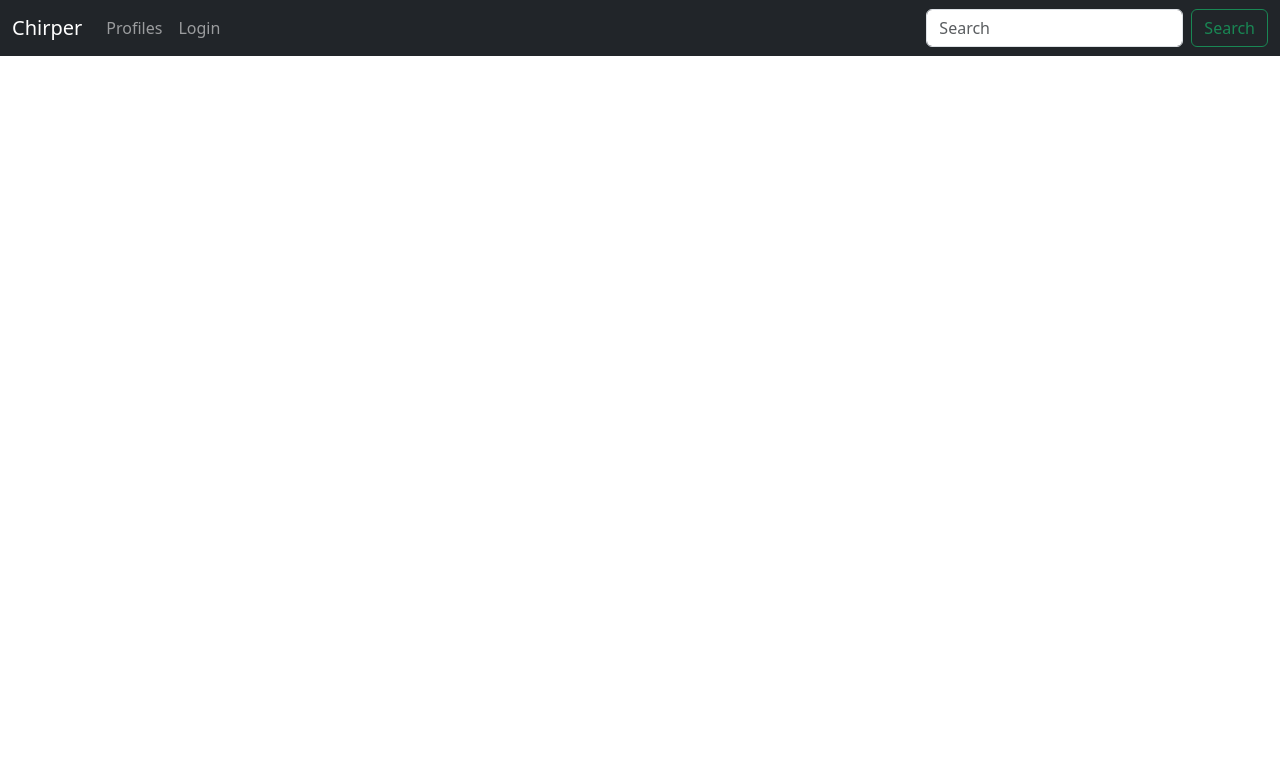
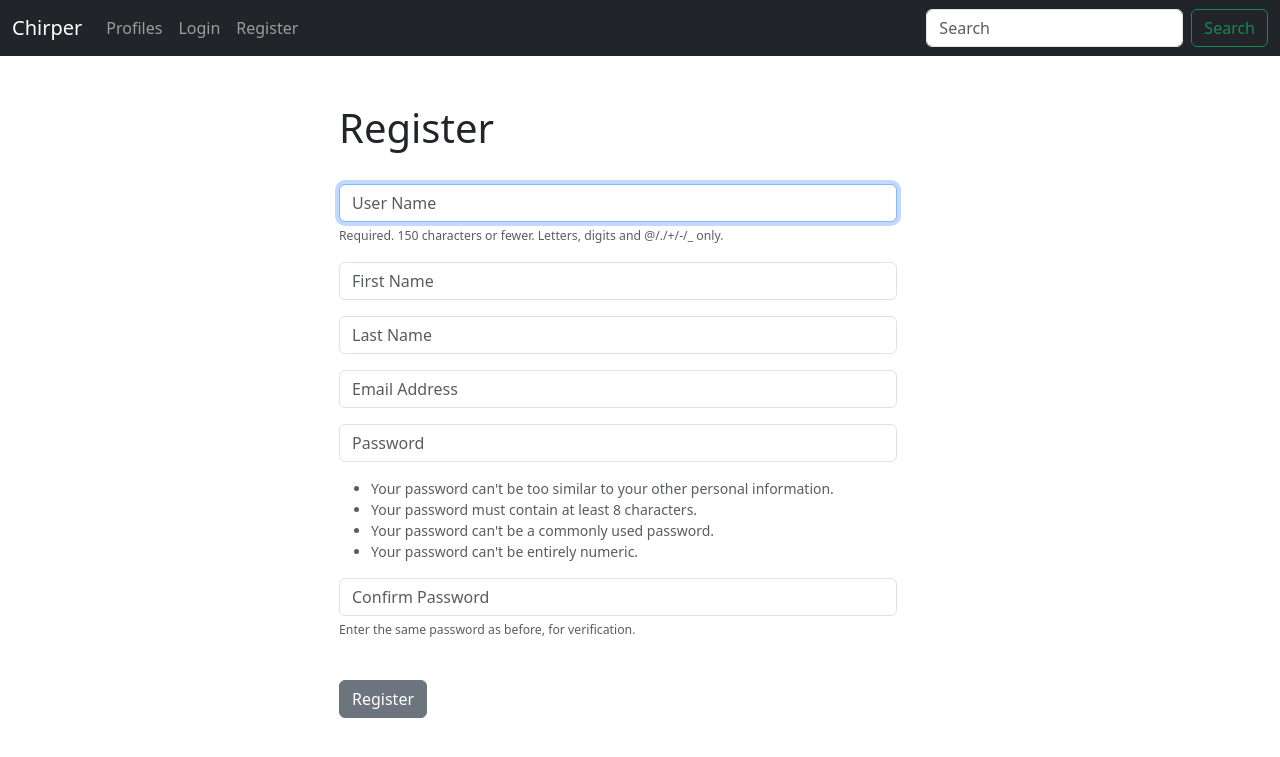
Before and after one commit to torcuata22/chirper, a Django app: template social/chirper/templates/chirper/register.html in a window 1280 px wide. Shown: the top 757 px of the page. Run offline with Django 4.2, Linux system fonts and the light colour scheme; the template is opened without the code that fills it: values that come from a table or form of the project are taken from there, others are empty.

Commit message:
registration done

```diff
--- a/social/chirper/forms.py
+++ b/social/chirper/forms.py
@@ -1,4 +1,7 @@
 from django import forms
+from django.contrib.auth.forms import UserCreationForm
+from django.contrib.auth.models import User
+
 from .models import Chirp
 
 class ChirpForm(forms.ModelForm):
@@ -15,3 +18,31 @@ class ChirpForm(forms.ModelForm):
     class Meta:
         model = Chirp
         exclude = ("user",)
+
+
+class SignUpForm(UserCreationForm):
+	email = forms.EmailField(label="", widget=forms.TextInput(attrs={'class':'form-control', 'placeholder':'Email Address'}))
+	first_name = forms.CharField(label="", max_length=100, widget=forms.TextInput(attrs={'class':'form-control', 'placeholder':'First Name'}))
+	last_name = forms.CharField(label="", max_length=100, widget=forms.TextInput(attrs={'class':'form-control', 'placeholder':'Last Name'}))
+
+	class Meta:
+		model = User
+		fields = ('username', 'first_name', 'last_name', 'email', 'password1', 'password2')
+
+	def __init__(self, *args, **kwargs):
+		super(SignUpForm, self).__init__(*args, **kwargs)
+
+		self.fields['username'].widget.attrs['class'] = 'form-control'
+		self.fields['username'].widget.attrs['placeholder'] = 'User Name'
+		self.fields['username'].label = ''
+		self.fields['username'].help_text = '<span class="form-text text-muted"><small>Required. 150 characters or fewer. Letters, digits and @/./+/-/_ only.</small></span>'
+
+		self.fields['password1'].widget.attrs['class'] = 'form-control'
+		self.fields['password1'].widget.attrs['placeholder'] = 'Password'
+		self.fields['password1'].label = ''
+		self.fields['password1'].help_text = '<ul class="form-text text-muted small"><li>Your password can\'t be too similar to your other personal information.</li><li>Your password must contain at least 8 characters.</li><li>Your password can\'t be a commonly used password.</li><li>Your password can\'t be entirely numeric.</li></ul>'
+
+		self.fields['password2'].widget.attrs['class'] = 'form-control'
+		self.fields['password2'].widget.attrs['placeholder'] = 'Confirm Password'
+		self.fields['password2'].label = ''
+		self.fields['password2'].help_text = '<span class="form-text text-muted"><small>Enter the same password as before, for verification.</small></span>'
--- a/social/chirper/templates/chirper/navbar.html
+++ b/social/chirper/templates/chirper/navbar.html
@@ -23,6 +23,10 @@
             <li class="nav-item">
               <a class="nav-link" href="{% url 'login' %}">Login</a>
             </li>
+
+            <li class="nav-item">
+              <a class="nav-link" href="{% url 'register' %}">Register</a>
+            </li>
           {% endif %}
         </ul>
         <form class="d-flex" role="search">
--- a/social/chirper/templates/chirper/register.html
+++ b/social/chirper/templates/chirper/register.html
@@ -1,6 +1,19 @@
 {% extends './base.html' %}
-{% load static %}
 
 {% block content %}
 
+<div class="col-md-6 offset-md-3">
+<h1>Register</h1>
+<br/>
+
+<form method="POST" action="">
+	{% csrf_token %}
+	{{ form.as_p }}
+	<br/>
+  	<button type="submit" class="btn btn-secondary">Register</button>
+</form>
+
+</div>
+
+
 {% endblock %}
--- a/social/chirper/urls.py
+++ b/social/chirper/urls.py
@@ -8,6 +8,8 @@ urlpatterns = [
    path('profile/<int:pk>/', views.profile, name='profile'),
    path('login/', views.login_user, name='login'),
    path('logout/', views.logout_user, name='logout'),
+   path('register/', views.register_user, name='register'),
+
 
 
 
```
Also changed, not shown: social/chirper/views.py (+25 -3 lines).
